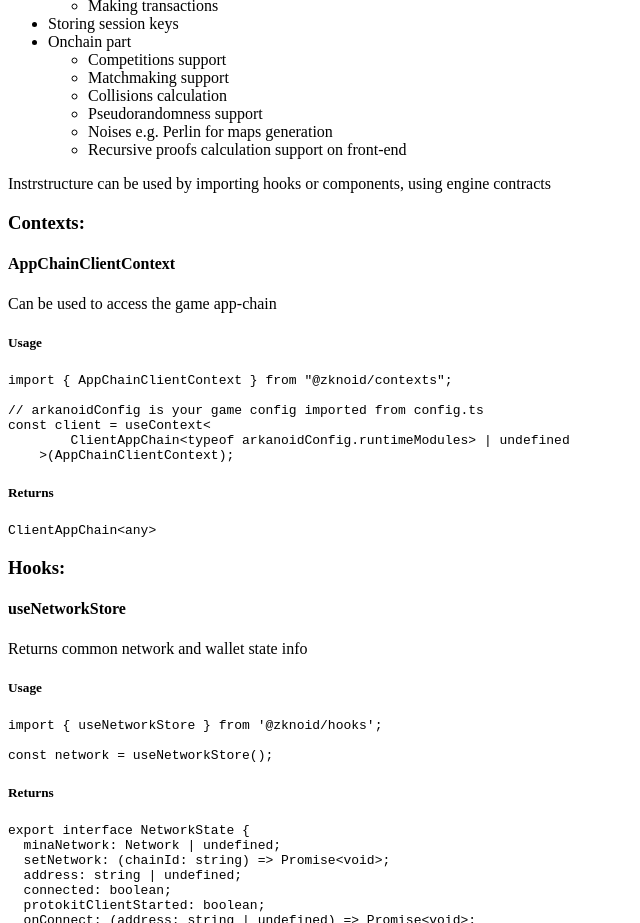
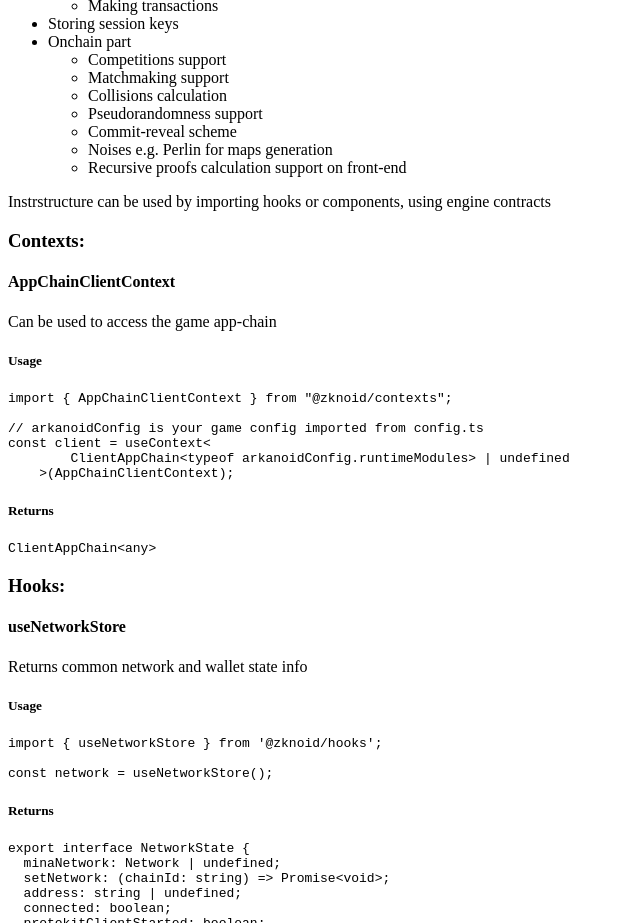
Before and after one commit to ZkNoid/docs, a Next.js app: page /docs/sdk in a window 1280 px wide. Shown: the part 860-1783 px from the top of the page, without its empty margins (0-640 px from the left). Built offline with nearby package versions, Linux system fonts and the light colour scheme.

Commit message:
Added commit-reveal scheme mentioning

```diff
--- a/pages/docs/sdk.mdx
+++ b/pages/docs/sdk.mdx
@@ -98,6 +98,7 @@ ZkNoid provides infrastructure such as
     - Matchmaking support
     - Collisions calculation
     - Pseudorandomness support
+    - Commit-reveal scheme
     - Noises e.g. Perlin for maps generation
     - Recursive proofs calculation support on front-end
 
```
